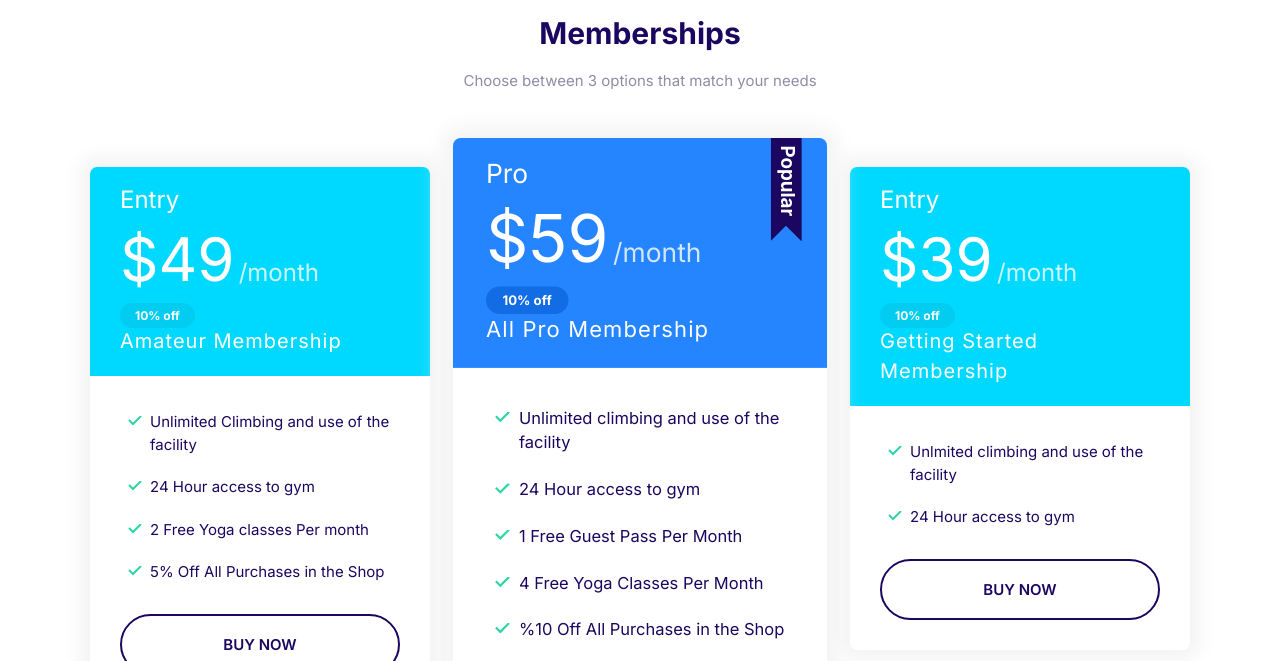
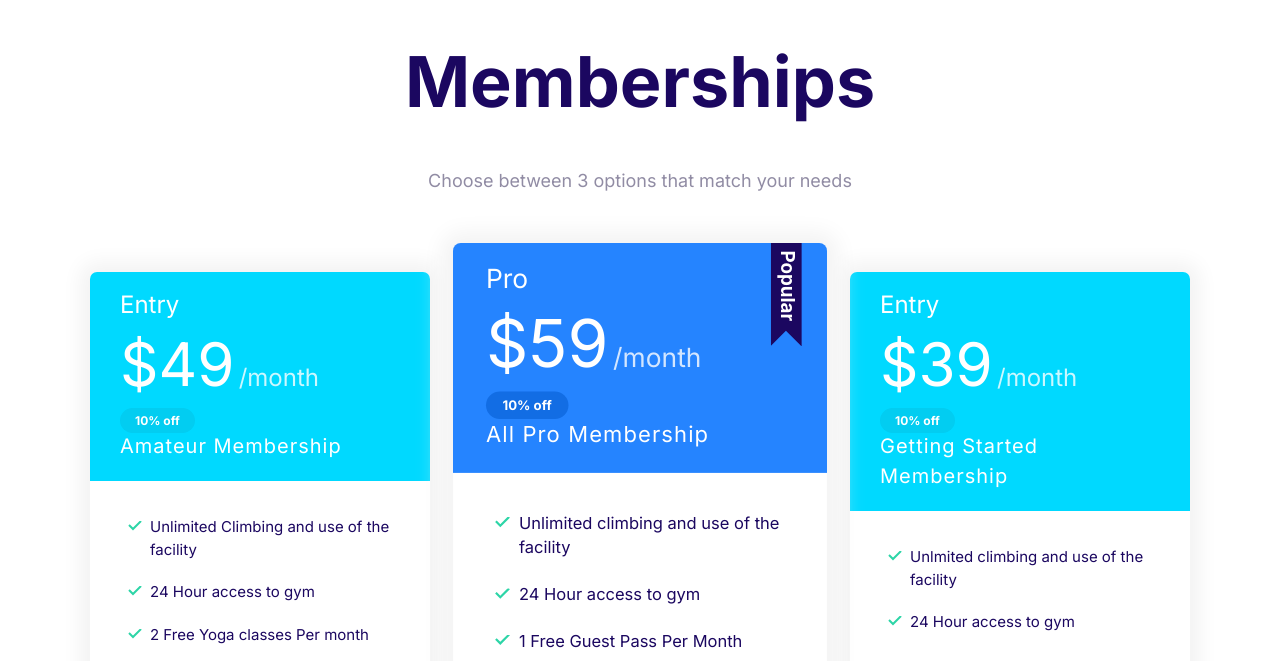
Before and after one commit to kiestonguidry/Flagstaff-Boulders, a website built with Parcel: page Memberships.html in a window 1280 px wide. Shown: the part 64-725 px from the top of the page. Built offline with nearby package versions, Linux system fonts and the light colour scheme.

Commit message:
fixed mobile formatting issues

```diff
--- a/Memberships.html
+++ b/Memberships.html
@@ -49,8 +49,10 @@
 
     <section class="membership">
       <header>
-        <h1>Memberships</h1>
-        <p>Choose between 3 options that match your needs</p>
+        <h1 class="membership__title">Memberships</h1>
+        <p class="membership__tag">
+          Choose between 3 options that match your needs
+        </p>
       </header>
     </section>
 
--- a/css/styles.css
+++ b/css/styles.css
@@ -16,11 +16,6 @@
 }
 
 /* Typography */
-
-.membership {
-  text-align: center;
-}
-
 ::selection {
   background: var(--color-primary);
   color: #fff;
@@ -808,6 +803,10 @@ nav__brand {
   margin-top: 5rem;
 }
 
+.feature__content {
+  width: 100%;
+}
+
 @media screen and (min-width: 768px) {
   .feature:nth-of-type(even) .feature__content {
     order: 2;
@@ -929,3 +928,27 @@ nav__brand {
 .alexia__image {
   height: 90%;
 }
+
+/* Memberships */
+
+.membership__title {
+  font-size: 4rem;
+}
+
+.membership {
+  text-align: center;
+}
+
+.membership__tag {
+  font-size: 1.5rem;
+}
+
+@media screen and (min-width: 768px) {
+  .membership__title {
+    font-size: 7rem;
+  }
+
+  .membership__tag {
+    font-size: 1.8rem;
+  }
+}
```
Also changed, not shown: index.html (+2 -18 lines), what-we-offer.html (+1 -1 lines).
